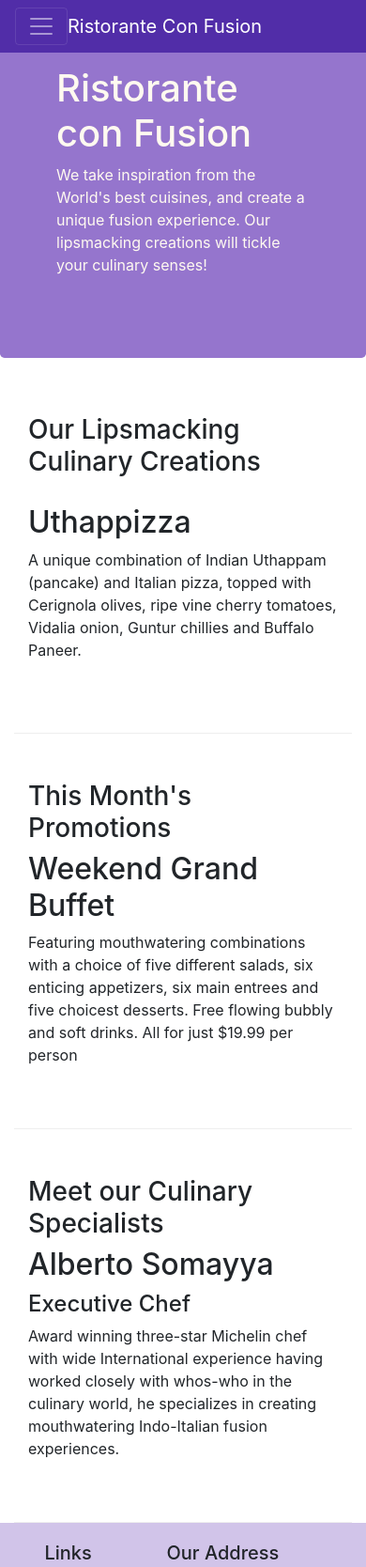
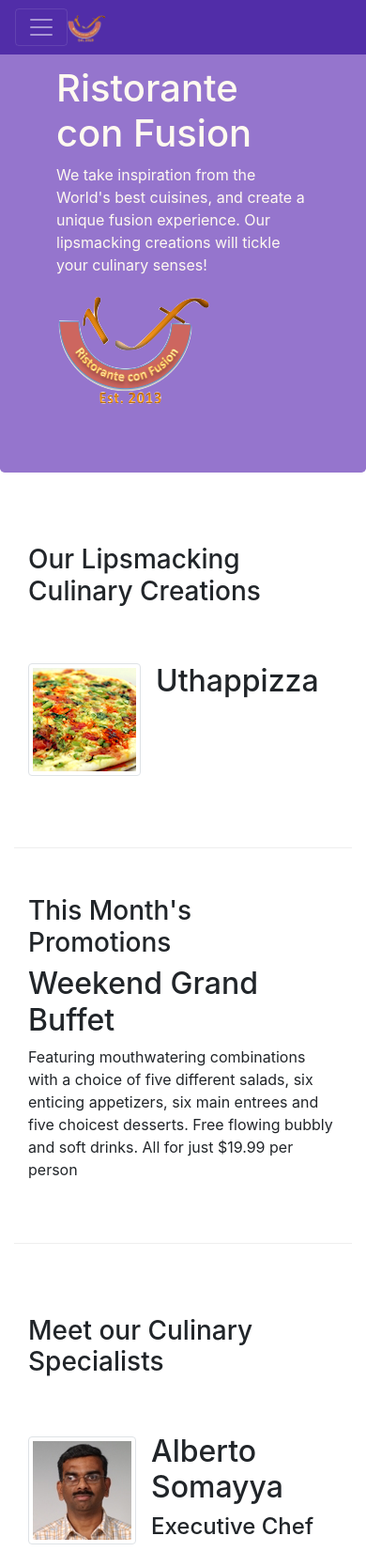
Before and after one commit to seldadg/Ristorante-con-Fusion---Bootstrap, a website: page index.html in a window 390 px wide. Shown: the top 1668 px of the page at 94% size. Drawn offline with nearby package versions, Linux system fonts and the light colour scheme.

Commit message:
Images and Media

```diff
--- a/index.html
+++ b/index.html
@@ -22,13 +22,17 @@
             <button class="navbar-toggler" type="button" data-toggle="collapse" data-target="#Navbar">
                 <span class="navbar-toggler-icon"></span>
             </button>
-            <a class="navbar-brand mr-auto" href="#">Ristorante Con Fusion</a>
+            <a class="navbar-brand mr-auto" href="#"><img src="img/logo.png" height="30" width="41"></a>
             <div class="collapse  navbar-collapse" id="Navbar">
                 <ul class="navbar-nav mr-auto">
-                    <li class="nav-item active"><a class="nav-link" href="#"><span class="fa fa-home fa-lg"></span> Home</a></li>
-                    <li class="nav-item"><a class="nav-link" href="./aboutus.html"><span class="fa fa-info fa-lg"></span> About</a></li>
-                    <li class="nav-item"><a class="nav-link" href="#"><span class="fa fa-list fa-lg"></span> Menu</a></li>
-                    <li class="nav-item"><a class="nav-link" href="./contactus.html"><span class="fa fa-address-card fa-lg"></span> Contact</a></li>
+                    <li class="nav-item active"><a class="nav-link" href="#"><span class="fa fa-home fa-lg"></span>
+                            Home</a></li>
+                    <li class="nav-item"><a class="nav-link" href="./aboutus.html"><span
+                                class="fa fa-info fa-lg"></span> About</a></li>
+                    <li class="nav-item"><a class="nav-link" href="#"><span class="fa fa-list fa-lg"></span> Menu</a>
+                    </li>
+                    <li class="nav-item"><a class="nav-link" href="./contactus.html"><span
+                                class="fa fa-address-card fa-lg"></span> Contact</a></li>
                 </ul>
             </div>
         </div>
@@ -41,7 +45,8 @@
                     <p>We take inspiration from the World's best cuisines, and create a unique fusion experience. Our
                         lipsmacking creations will tickle your culinary senses!</p>
                 </div>
-                <div class="col-12 col-sm">
+                <div class="col-12 col-sm align-self-center">
+                    <img src="img/logo.png" class="img-fluid">
                 </div>
             </div>
         </div>
@@ -53,9 +58,16 @@
                 <h3>Our Lipsmacking Culinary Creations</h3>
             </div>
             <div class="col col-sm order-sm-first col-md">
-                <h2>Uthappizza</h2>
-                <p>A unique combination of Indian Uthappam (pancake) and Italian pizza, topped with Cerignola olives,
-                    ripe vine cherry tomatoes, Vidalia onion, Guntur chillies and Buffalo Paneer.</p>
+                <div class="media">
+                    <img class="d-flex mr-3 img-thumbnail align-self-center" src="img/uthappizza.png" alt="Uthappizza">
+                    <div class="media-body">
+                        <h2 class="mt-0">Uthappizza</h2>
+                        <p class="d-none d-sm-block">A unique combination of Indian Uthappam (pancake) and
+                            Italian pizza, topped with Cerignola olives, ripe vine
+                            cherry tomatoes, Vidalia onion, Guntur chillies and
+                            Buffalo Paneer.</p>
+                    </div>
+                </div>
             </div>
         </div>
 
@@ -77,11 +89,19 @@
                 <h3>Meet our Culinary Specialists</h3>
             </div>
             <div class="col col-sm order-sm-first col-md">
-                <h2>Alberto Somayya</h2>
-                <h4>Executive Chef</h4>
-                <p>Award winning three-star Michelin chef with wide International experience having worked closely with
-                    whos-who in the culinary world, he specializes in creating mouthwatering Indo-Italian fusion
-                    experiences. </p>
+                <div class="media">
+                    <img class="d-flex mr-3 img-thumbnail align-self-center" src="img/alberto.png"
+                        alt="Alberto Somayya">
+                    <div class="media-body">
+                        <h2 class="mt-0">Alberto Somayya</h2>
+                        <h4>Executive Chef</h4>
+                        <p class="d-none d-sm-block">Award winning three-star Michelin chef with wide
+                            International experience having worked closely with
+                            whos-who in the culinary world, he specializes in
+                            creating mouthwatering Indo-Italian fusion experiences.
+                        </p>
+                    </div>
+                </div>
             </div>
         </div>
     </div>
@@ -111,11 +131,16 @@
                 </div>
                 <div class="col-12 col-sm-4 align-self-center">
                     <div class="text-center">
-                        <a class="btn btn-social-icon btn-google" href="http://google.com/+"><i class="fa fa-google-plus fa-lg"></i></a>
-                        <a class="btn btn-social-icon btn-facebook" href="http://www.facebook.com/profile.php?id="><i class="fa fa-facebook fa-lg"></i></a>
-                        <a class="btn btn-social-icon btn-linkedin" href="http://www.linkedin.com/in/">L<i class="fa fa-linkedin fa-lg"></i></a>
-                        <a class="btn btn-social-icon btn-twitter" href="http://twitter.com/"><i class="fa fa-twitter fa-lg"></i></a>
-                        <a class="btn btn-social-icon btn-youtube" href="http://youtube.com/"><i class="fa fa-youtube fa-lg"></i></a>
+                        <a class="btn btn-social-icon btn-google" href="http://google.com/+"><i
+                                class="fa fa-google-plus fa-lg"></i></a>
+                        <a class="btn btn-social-icon btn-facebook" href="http://www.facebook.com/profile.php?id="><i
+                                class="fa fa-facebook fa-lg"></i></a>
+                        <a class="btn btn-social-icon btn-linkedin" href="http://www.linkedin.com/in/">L<i
+                                class="fa fa-linkedin fa-lg"></i></a>
+                        <a class="btn btn-social-icon btn-twitter" href="http://twitter.com/"><i
+                                class="fa fa-twitter fa-lg"></i></a>
+                        <a class="btn btn-social-icon btn-youtube" href="http://youtube.com/"><i
+                                class="fa fa-youtube fa-lg"></i></a>
                         <a class="btn btn-social-icon" href="mailto:"><i class="fa fa-envelope-o fa-lg"></i></a>
                     </div>
                 </div>
```
Also changed, not shown: aboutus.html (+8 -7 lines), contactus.html (+3 -2 lines), img/alberto.png (added), img/buffet.png (added), img/logo.png (added), img/uthappizza.png (added).
